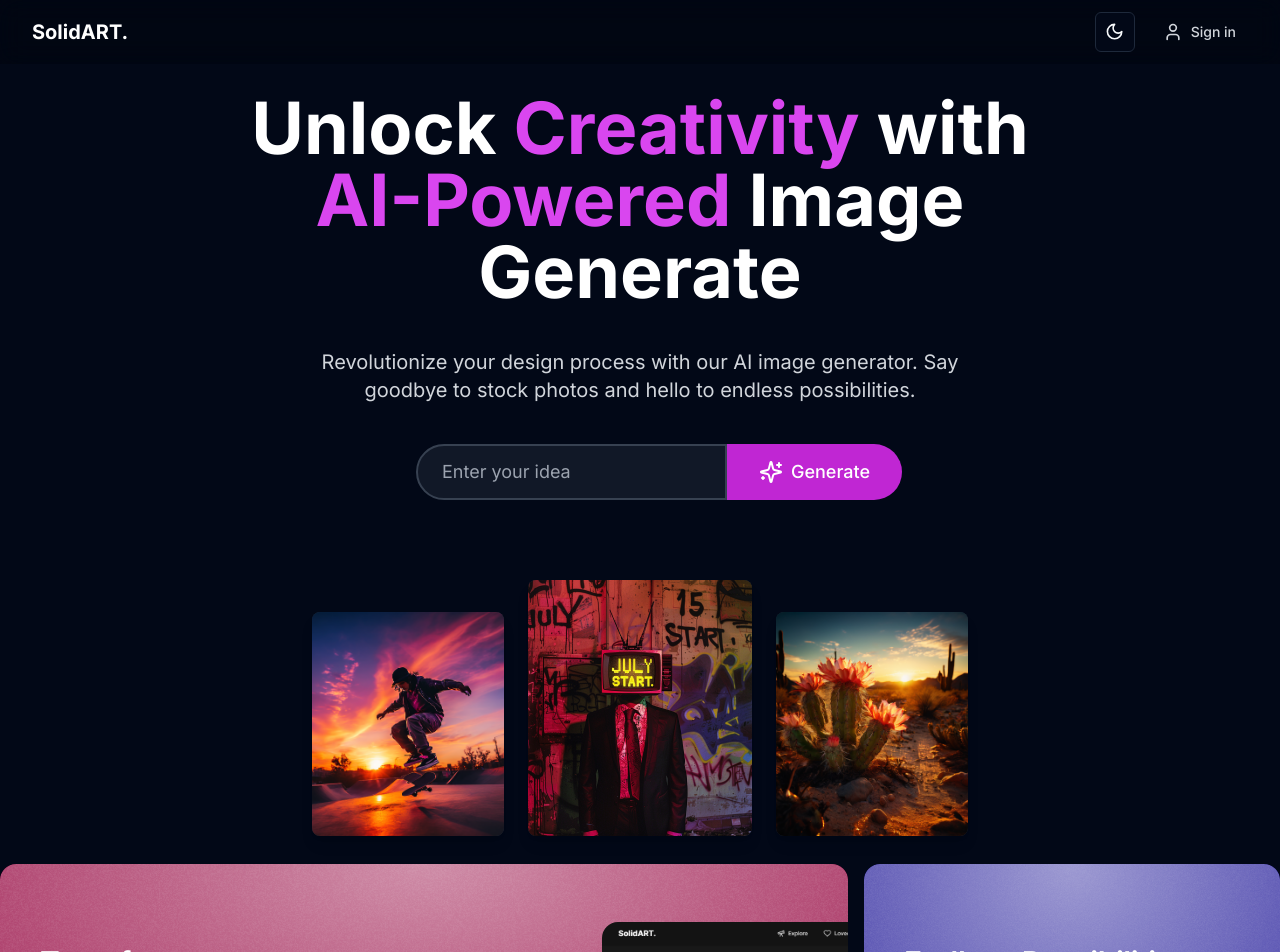
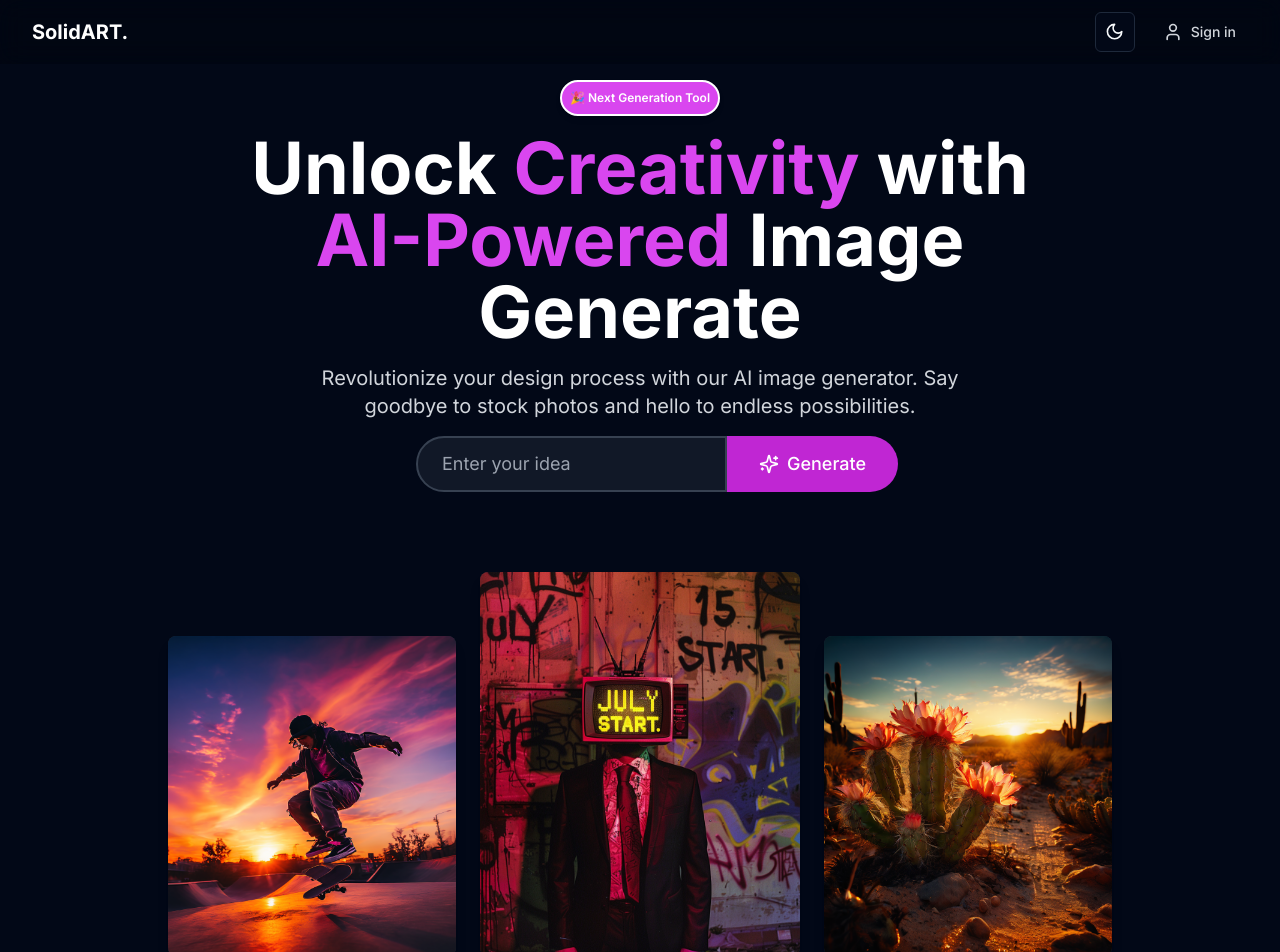
Before and after one commit to MrAlaminH/SolidART, a Next.js app: page / in a window 1280 px wide. Shown: the top 952 px of the page. Built offline with nearby package versions, Linux system fonts and the light colour scheme; no server answers.

Commit message:
feat: added credit sytem and major update on landing page

```diff
--- a/components/Hero.tsx
+++ b/components/Hero.tsx
@@ -13,14 +13,18 @@ export default function Hero() {
   };
 
   return (
-    <div className="min-h-screen bg-transparent text-white flex flex-col items-center justify-center p-4">
-      <div className="max-w-4xl mx-auto text-center space-y-10">
-        <h1 className="text-5xl md:text-7xl font-bold leading-tight">
+    <div className=" bg-transparent text-white flex flex-col items-center justify-center p-4">
+      <div className="max-w-4xl mx-auto text-center space-y-4">
+        <p className="inline-block px-2 py-2 bg-fuchsia-500 text-white text-xs sm:text-xs md:text-md font-semibold rounded-full border-2 border-white shadow-md">
+          🎉 Next Generation Tool
+        </p>
+        {/* H1 Title */}
+        <h1 className="text-4xl sm:text-5xl md:text-7xl font-bold leading-tight">
           Unlock <span className="text-fuchsia-500">Creativity</span> with
           <br />
           <span className="text-fuchsia-500">AI-Powered</span> Image Generate
         </h1>
-        <p className="text-xl text-gray-300 max-w-2xl mx-auto">
+        <p className="text-lg sm:text-xl text-gray-300 max-w-xl md:max-w-2xl mx-auto">
           Revolutionize your design process with our AI image generator. Say
           goodbye to stock photos and hello to endless possibilities.
         </p>
@@ -30,42 +34,45 @@ export default function Hero() {
             value={idea}
             onChange={(e) => setIdea(e.target.value)}
             placeholder="Enter your idea"
-            className="flex-grow px-6 py-3 rounded-l-full bg-gray-900 border-2 border-gray-700 focus:outline-none focus:border-fuchsia-500 text-lg"
+            className="flex-grow px-4 sm:px-6 py-2 sm:py-3 rounded-l-full bg-gray-900 border-2 border-gray-700 focus:outline-none focus:border-fuchsia-500 text-sm sm:text-lg"
           />
           <button
             onClick={handleGenerate}
-            className="px-8 py-3 bg-fuchsia-600 rounded-r-full font-medium flex items-center hover:bg-fuchsia-700 transition-colors text-lg"
+            className="px-4 sm:px-8 py-2 sm:py-3 bg-fuchsia-600 rounded-r-full font-medium flex items-center hover:bg-fuchsia-700 transition-colors text-sm sm:text-lg"
           >
-            <Sparkles className="mr-2" size={24} />
+            <Sparkles className="mr-1 sm:mr-2" size={20} />
             Generate
           </button>
         </div>
       </div>
-      <div className="mt-20 flex justify-center items-end space-x-6">
-        <div className="w-48 h-56 bg-gray-800 rounded-lg overflow-hidden shadow-lg">
+      <div className="mt-10 md:mt-20 flex justify-center items-end space-x-4 sm:space-x-6">
+        {/* Image 1 */}
+        <div className="w-28 h-36 sm:w-40 sm:h-48 md:w-64 md:h-72 lg:w-72 lg:h-80 bg-gray-800 rounded-lg overflow-hidden shadow-lg">
           <Image
             src="/demo3.png"
             alt="AI generated image 1"
-            width={192}
-            height={224}
+            width={288}
+            height={320}
             className="w-full h-full object-cover"
           />
         </div>
-        <div className="w-56 h-64 bg-gray-800 rounded-lg overflow-hidden shadow-lg">
+        {/* Image 2 */}
+        <div className="w-32 h-40 sm:w-44 sm:h-52 md:w-72 md:h-80 lg:w-80 lg:h-96 bg-gray-800 rounded-lg overflow-hidden shadow-lg">
           <Image
             src="/demo2.png"
             alt="AI generated image 2"
-            width={224}
-            height={256}
+            width={320}
+            height={384}
             className="w-full h-full object-cover"
           />
         </div>
-        <div className="w-48 h-56 bg-gray-800 rounded-lg overflow-hidden shadow-lg">
+        {/* Image 3 */}
+        <div className="w-28 h-36 sm:w-40 sm:h-48 md:w-64 md:h-72 lg:w-72 lg:h-80 bg-gray-800 rounded-lg overflow-hidden shadow-lg">
           <Image
             src="/demo1.png"
             alt="AI generated image 3"
-            width={192}
-            height={224}
+            width={288}
+            height={320}
             className="w-full h-full object-cover"
           />
         </div>
```
